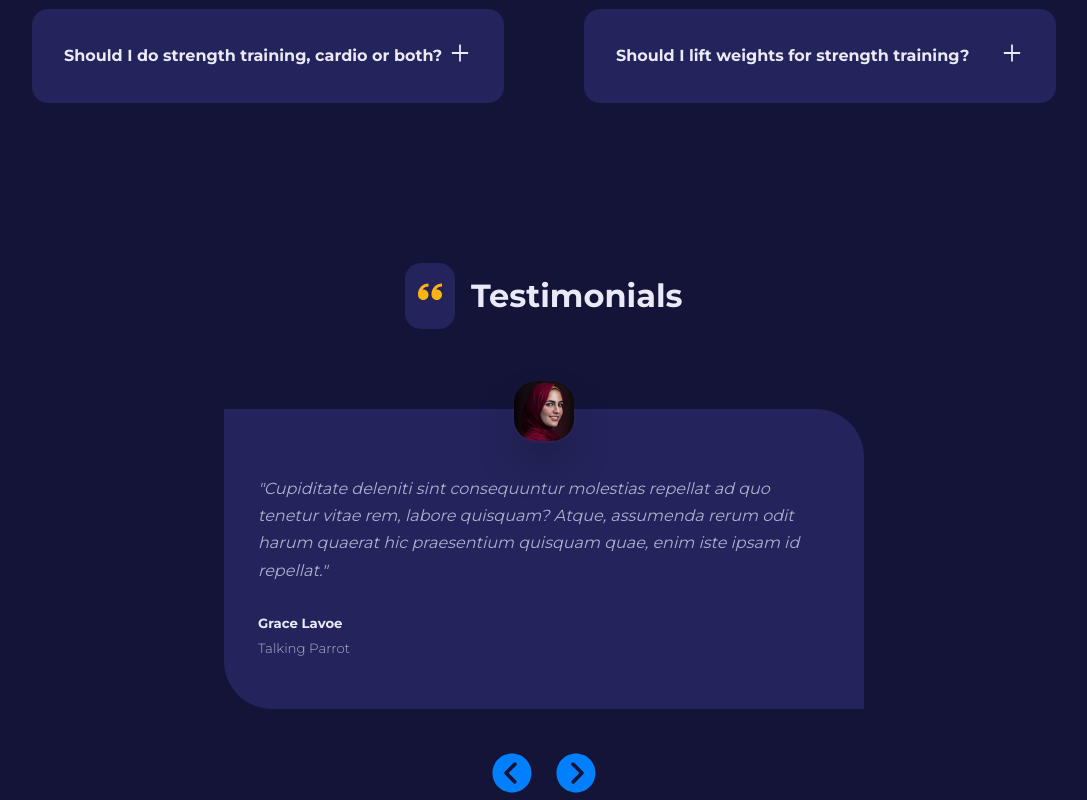
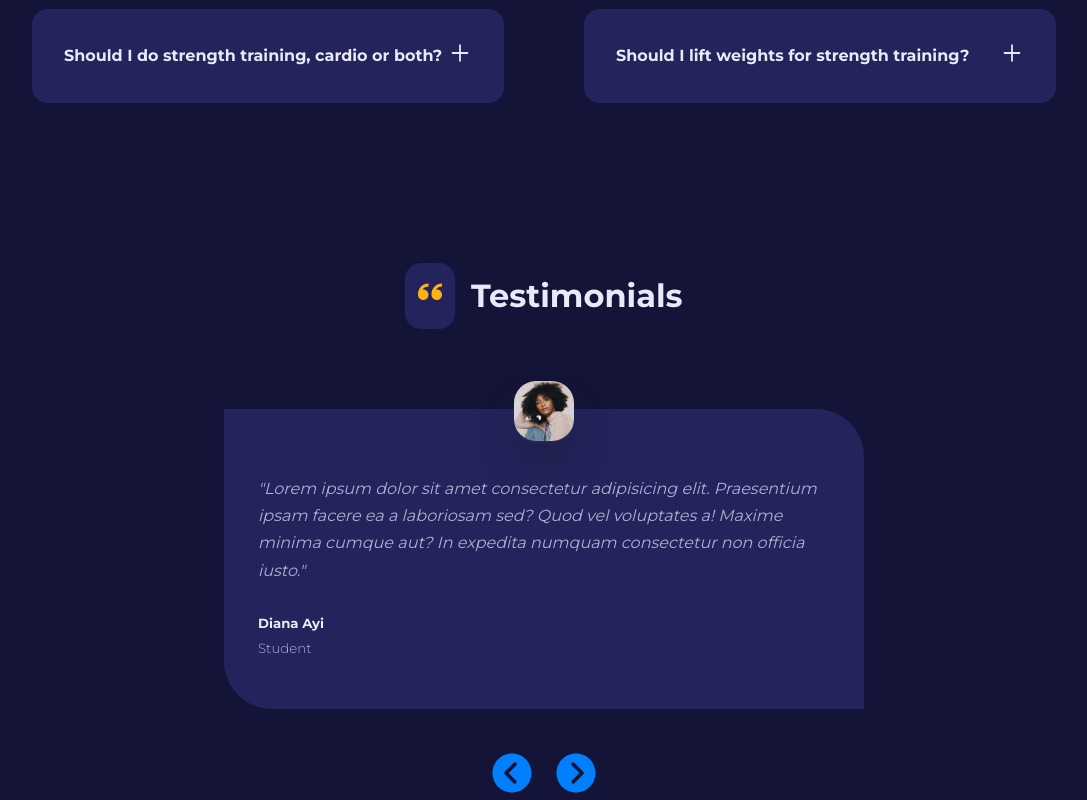
Before and after one commit to Eddysam2000/XP-Fitness, a React (Create React App) app: page / in a window 1280 px wide. Shown: the part 2742-3542 px from the top of the page, without its empty margins (96-1183 px from the left). Built offline with nearby package versions, Linux system fonts and the light colour scheme.

Commit message:
testimonial added

```diff
--- a/src/components/Testimonials.jsx
+++ b/src/components/Testimonials.jsx
@@ -8,14 +8,15 @@ import { testimonials } from "../data"
 
 
 const Testimonials = () => {
-    const [index, setIndex] = useState(3)
+    const [index, setIndex] = useState(0)
     const {name,quote, job, avatar} = testimonials[index]
 
     const prevTestimonialHandler = () => {
 
     }
+
     const nextTestimonialHandler = () => {
-
+        setIndex(prev => prev + 1);
     }
 
   return (
```
